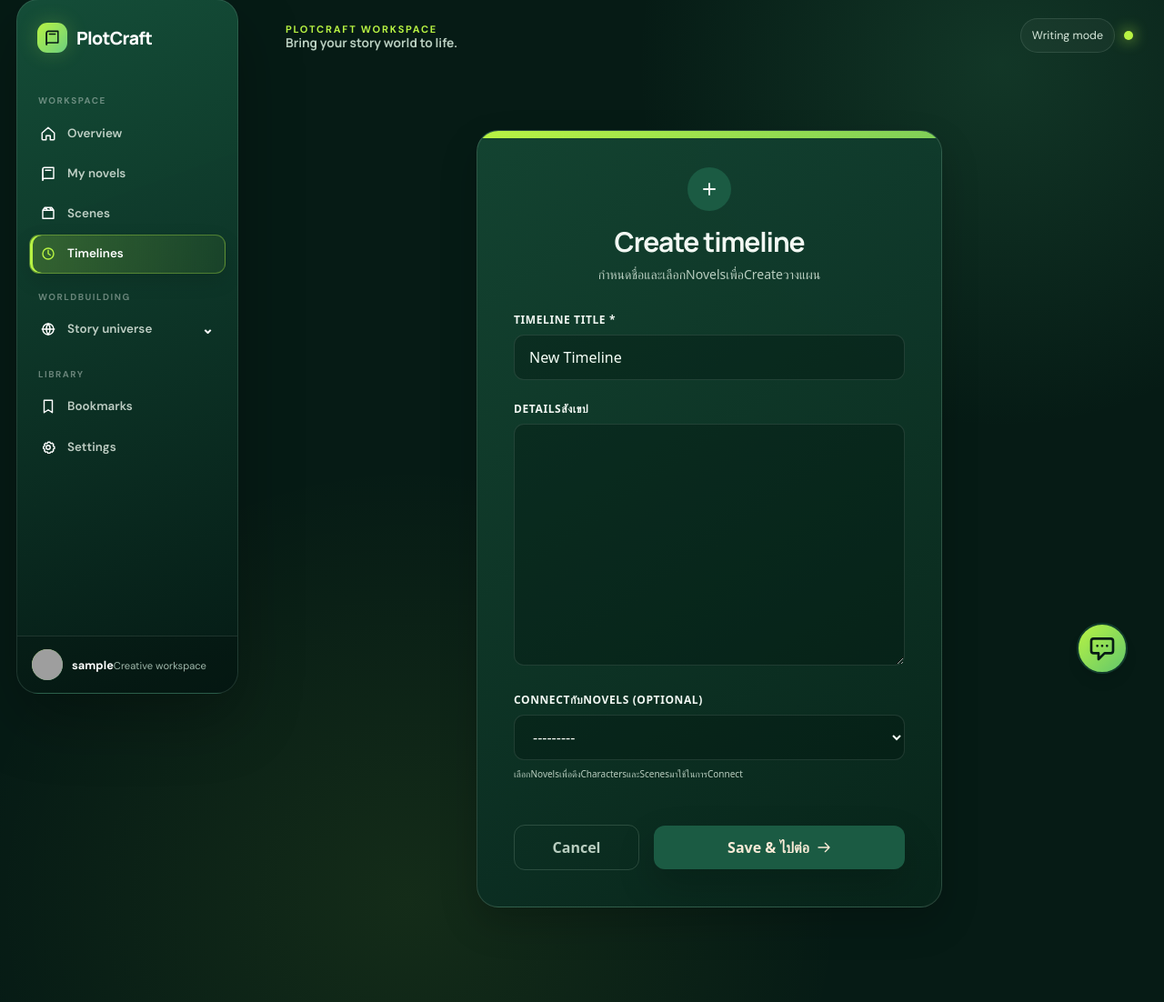
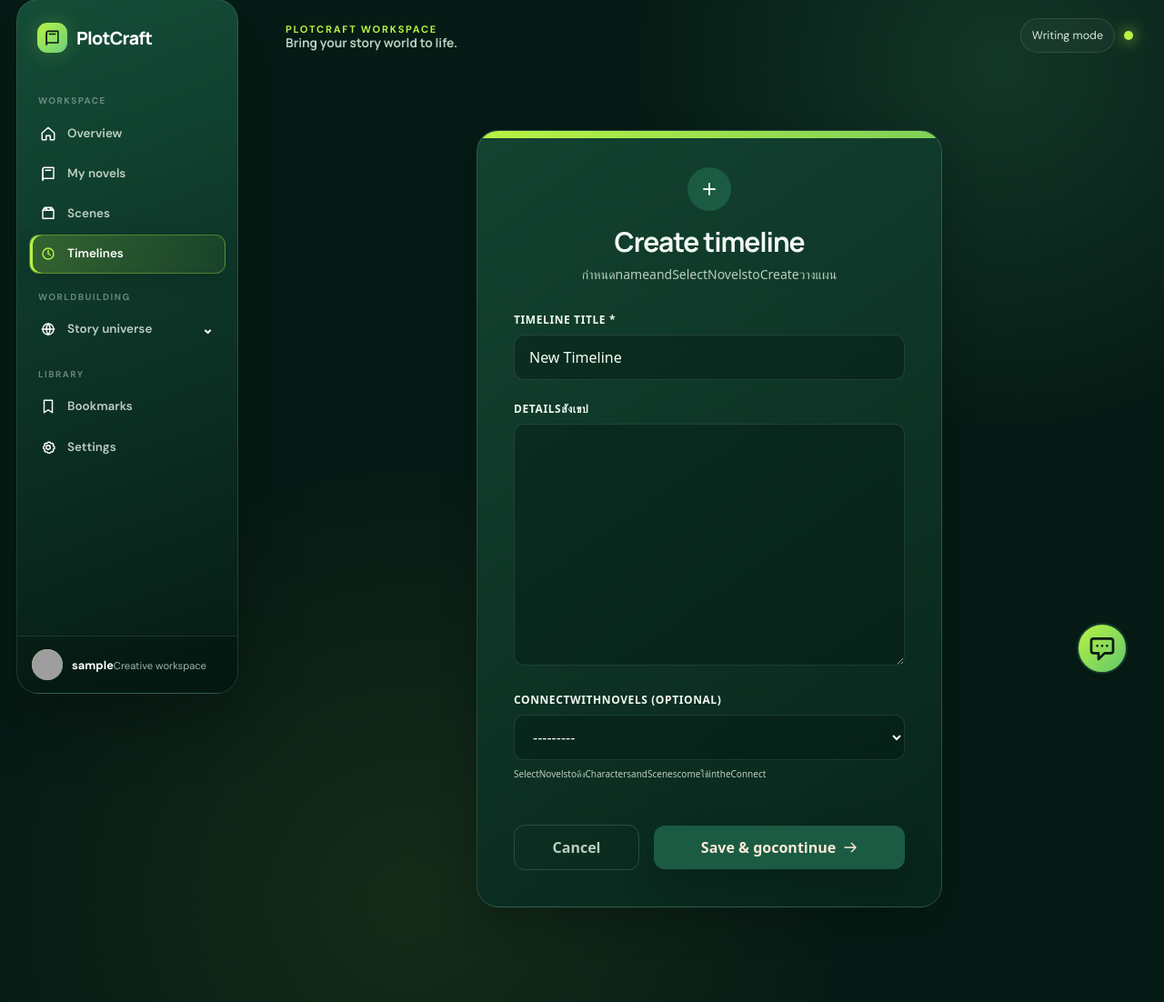
Before and after one commit to maythiya/plotcraft, a Django app: page /timeline/create/ in a window 1280 px wide. Shown: the part 19-1121 px from the top of the page at 91% size. Run offline with Django 5.2, Linux system fonts and the light colour scheme; the visitor is signed in with stand-in values (Sample User, id 1); data that the repository does not hold is empty; some libraries are stand-ins or nearby versions; grey boxes are pictures that could not be loaded.

Commit message:
fix(i18n): complete English interface translation

```diff
--- a/plotcraft/templates/timeline/timeline_form.html
+++ b/plotcraft/templates/timeline/timeline_form.html
@@ -20,7 +20,7 @@
                 <h1 class="text-3xl font-bold text-[#2F4F4F]">
                     {% if form.instance.pk %}Edit timeline{% else %}Create timeline{% endif %}
                 </h1>
-                <p class="text-gray-500 text-sm mt-2">กำหนดชื่อและเลือกNovelsเพื่อCreateวางแผน</p>
+                <p class="text-gray-500 text-sm mt-2">กำหนดnameandSelectNovelstoCreateวางแผน</p>
             </div>
 
             <form method="post" class="space-y-6">
@@ -39,11 +39,11 @@
                 </div>
 
                 <div class="space-y-2">
-                    <label class="block text-xs font-bold text-[#2F4F4F] uppercase tracking-wider">ConnectกับNovels (Optional)</label>
+                    <label class="block text-xs font-bold text-[#2F4F4F] uppercase tracking-wider">ConnectwithNovels (Optional)</label>
                     <div class="relative">
                         {{ form.related_project }}
                     </div>
-                    <p class="text-[10px] text-gray-400">เลือกNovelsเพื่อดึงCharactersและScenesมาใช้ในการConnect</p>
+                    <p class="text-[10px] text-gray-400">SelectNovelstoดึงCharactersandScenescomeใช้intheConnect</p>
                 </div>
 
                 <div class="pt-6 flex items-center gap-4">
@@ -51,7 +51,7 @@
                         Cancel
                     </a>
                     <button type="submit" class="w-2/3 py-3 bg-[#2F4F4F] text-[#FAEBD7] rounded-xl font-bold shadow-lg hover:bg-[#1a3030] hover:shadow-xl transition transform hover:-translate-y-1 flex justify-center items-center gap-2">
-                        <span>Save & ไปต่อ</span>
+                        <span>Save & gocontinue</span>
                         <svg xmlns="http://www.w3.org/2000/svg" class="h-4 w-4" fill="none" viewBox="0 0 24 24" stroke="currentColor">
                             <path stroke-linecap="round" stroke-linejoin="round" stroke-width="2" d="M14 5l7 7m0 0l-7 7m7-7H3" />
                         </svg>
@@ -63,7 +63,7 @@
 </div>
 
 <style>
-    /* บังคับ Style that Input ของ Django Form ดูดีขึ้น */
+    /* บังคับ Style that Input of Django Form ดูดีขึ้น */
     input[type="text"], textarea, select {
         width: 100%;
         padding: 0.75rem 1rem;
```
